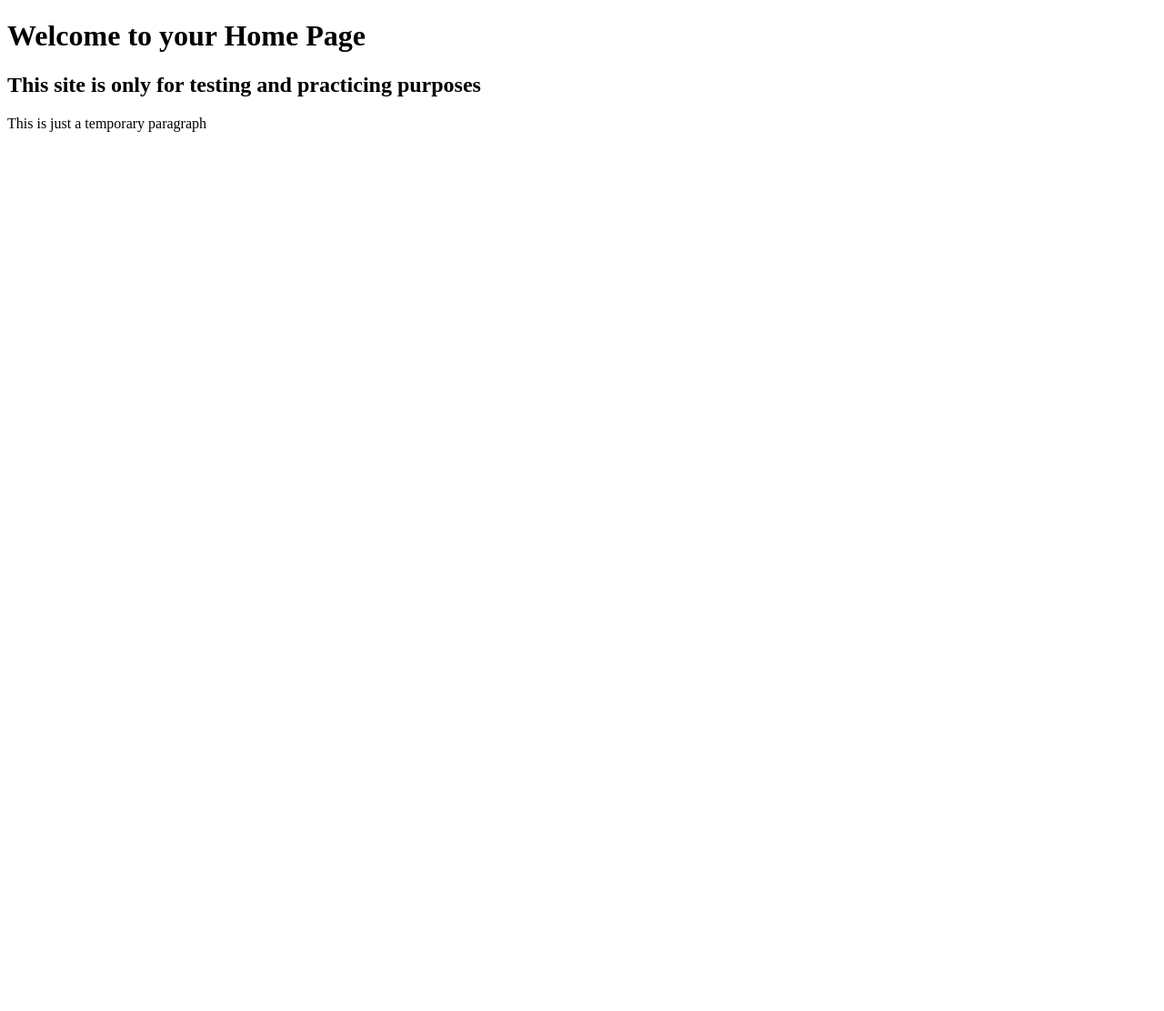
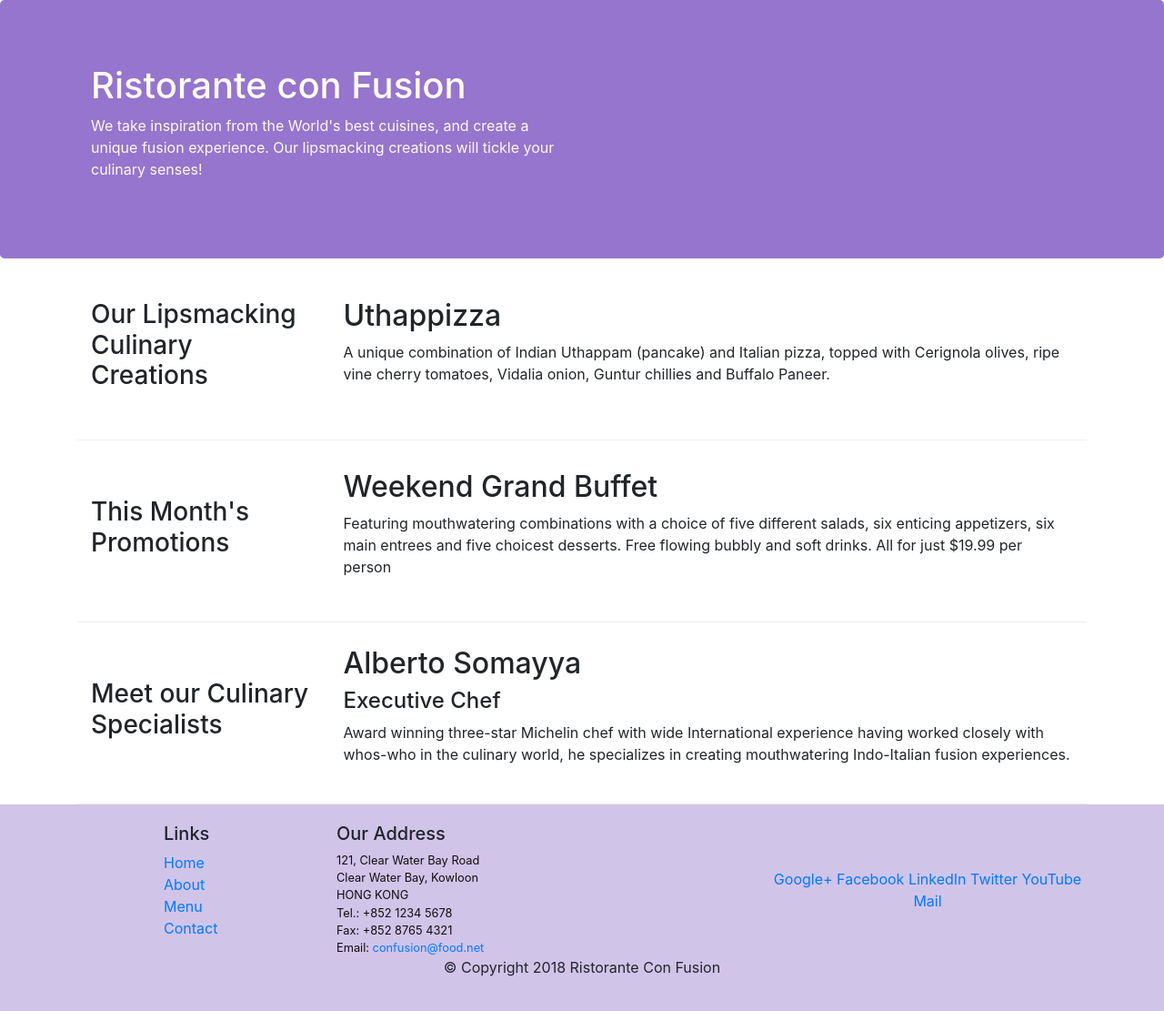
Before and after one commit to prayasdrolia1/bootstrap, a website: page index.html in a window 1280 px wide. Shown: the whole page at 91% size. Before the commit the page ends 800 px from the top, so only its background shows below. Drawn offline with nearby package versions, Linux system fonts and the light colour scheme.

Commit message:
Adding bootstrap classes to the index and about page

```diff
--- /dev/null
+++ b/css/styles.css
@@ -0,0 +1,30 @@
+.row-header {
+    margin: 0px auto;
+    padding: 0p auto
+}
+
+.row-content {
+    margin: 0px auto;
+    padding: 20px 0px;
+    border-bottom: 1px ridge;
+    min-height: 200px;
+}
+
+.footer {
+    background-color: #D1C4E9;
+    margin: 0px auto;
+    padding: 20px 0px;
+}
+
+.jumbotron {
+    padding: 70px 30px;
+    margin: 0px auto;
+    background-color: #9575CD;
+    color: floralwhite;
+}
+
+.address {
+    font-size:80%;
+    margin: 0px;
+    color: #0f0f0f;
+}
--- a/index.html
+++ b/index.html
@@ -1,12 +1,114 @@
 <!DOCTYPE html>
-<html>
+<html lang="en">
+
 <head>
+    <!-- Required meta tags always come first -->
     <meta charset="utf-8">
-    <title>Welcome</title>
+    <meta name="viewport" content="width=device-width, initial-scale=1, shrink-to-fit=no">
+    <meta http-equiv="x-ua-compatible" content="ie=edge">
+
+    <!-- Bootstrap CSS -->
+    <link rel="stylesheet" href="node_modules/bootstrap/dist/css/bootstrap.min.css">
+    <link rel="stylesheet" href="css/styles.css">
+    <title>Ristorante Con Fusion</title>
 </head>
+
 <body>
-    <h1>Welcome to your Home Page</h1>
-    <h2>This site is only for testing and practicing purposes</h2>
-    <p>This is just a temporary paragraph</p>
+
+    <header class="jumbotron">
+        <div class="container">
+            <div class="row row-header">
+                <div class="col-12 col-sm-6">
+                    <h1>Ristorante con Fusion</h1>
+                    <p>We take inspiration from the World's best cuisines, and create a unique fusion experience. Our lipsmacking creations will tickle your culinary senses!</p>
+                </div>
+                <div class="col-12 col-sm">
+                </div>
+            </div>
+        </div>
+    </header>
+
+    <div class="container">
+        <div class="row row-content align-items-center">
+            <div class="col-12 col-sm-4 col-md-3">
+                <h3>Our Lipsmacking Culinary Creations</h3>
+            </div>
+            <div class="col col-sm col-md">
+                <h2>Uthappizza</h2>
+                <p>A unique combination of Indian Uthappam (pancake) and Italian pizza, topped with Cerignola olives, ripe vine cherry tomatoes, Vidalia onion, Guntur chillies and Buffalo Paneer.</p>
+            </div>
+        </div>
+
+
+        <div class="row row-content align-items-center">
+            <div class="col-12 col-sm-4 col-md-3">
+                <h3>This Month's Promotions</h3>
+            </div>
+            <div class="col col-sm col-md">
+                <h2>Weekend Grand Buffet</h2>
+                <p>Featuring mouthwatering combinations with a choice of five different salads, six enticing appetizers, six main entrees and five choicest desserts. Free flowing bubbly and soft drinks. All for just $19.99 per person </p>
+            </div>
+        </div>
+
+        <div class="row row-content align-items-center">
+            <div class="col-12 col-sm-4 col-md-3">
+                <h3>Meet our Culinary Specialists</h3>
+            </div>
+            <div class="col col-sm col-md">
+                <h2>Alberto Somayya</h2>
+                <h4>Executive Chef</h4>
+                <p>Award winning three-star Michelin chef with wide International experience having worked closely with whos-who in the culinary world, he specializes in creating mouthwatering Indo-Italian fusion experiences. </p>
+            </div>
+        </div>
+    </div>
+
+    <footer class="footer">
+        <div class="container">
+            <div class="row">
+                <div class="col-4 offset-1 col-sm-2">
+                    <h5>Links</h5>
+                    <ul class="list-unstyled">
+                        <li><a href="#">Home</a></li>
+                        <li><a href="aboutus.html">About</a></li>
+                        <li><a href="#">Menu</a></li>
+                        <li><a href="#">Contact</a></li>
+                    </ul>
+                </div>
+                <div class="col-7 col-sm-5">
+                    <h5>Our Address</h5>
+                    <address class="address">
+		              121, Clear Water Bay Road<br>
+		              Clear Water Bay, Kowloon<br>
+		              HONG KONG<br>
+		              Tel.: +852 1234 5678<br>
+		              Fax: +852 8765 4321<br>
+		              Email: <a href="mailto:confusion@food.net">confusion@food.net</a>
+		           </address>
+                </div>
+                <div class="col-12 col-sm-4 align-self-center">
+                    <div class="text-center">
+                        <a href="http://google.com/+">Google+</a>
+                        <a href="http://www.facebook.com/profile.php?id=">Facebook</a>
+                        <a href="http://www.linkedin.com/in/">LinkedIn</a>
+                        <a href="http://twitter.com/">Twitter</a>
+                        <a href="http://youtube.com/">YouTube</a>
+                        <a href="mailto:">Mail</a>
+                    </div>
+                </div>
+           </div>
+           <div class="row justify-content-center">
+                <div class="col-auto">
+                    <p>© Copyright 2018 Ristorante Con Fusion</p>
+                </div>
+           </div>
+        </div>
+    </footer>
+
+    <!-- jQuery first, then Popper.js, then Bootstrap JS. -->
+    <script src="node_modules/jquery/dist/jquery.slim.min.js"></script>
+    <script src="node_modules/popper.js/dist/umd/popper.min.js"></script>
+    <script src="node_modules/bootstrap/dist/js/bootstrap.min.js"></script>
+
 </body>
+
 </html>
```
Also changed, not shown: aboutus.html (added, +117 -0 lines), package.json (+8 -11 lines), templates/test.html (deleted, +0 -11 lines), 1 other file.
